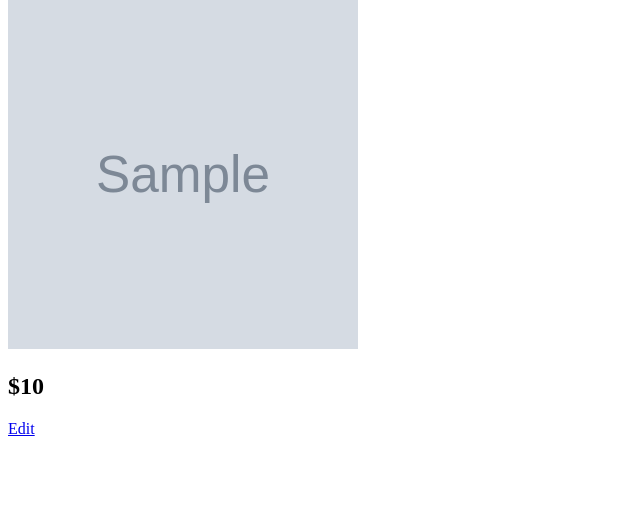
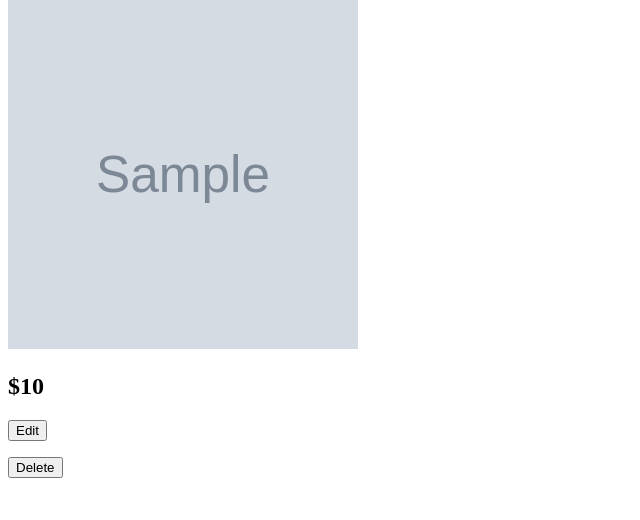
Before and after one commit to Evansdava/Contractor, a Flask app: template templates/listings_show.html in a window 1280 px wide. Shown: the part 107-627 px from the top of the page, without its empty margins (0-640 px from the left). Run offline with Flask 2, Linux system fonts and the light colour scheme; the template is opened without the code that fills it: most values are stand-ins (such as "Sample title", 1, 10 or a date in 2020); grey boxes marked "Sample" are stand-in pictures.

Commit message:
Users can delete listings

```diff
--- a/app.py
+++ b/app.py
@@ -12,7 +12,7 @@ listings = db.listings
 
 
 @app.route("/")
-def index():
+def listings_index():
     """Return homepage"""
     return render_template("listings_index.html", listings=listings.find())
 
@@ -65,5 +65,12 @@ def listings_edit(listing_id):
                            title="Edit listing")
 
 
+@app.route('/listings/<listing_id>/delete', methods=['POST'])
+def listings_delete(listing_id):
+    """Delete one listing."""
+    listings.delete_one({'_id': ObjectId(listing_id)})
+    return redirect(url_for('listings_index'))
+
+
 if __name__ == "__main__":
     app.run(debug=True)
--- a/templates/listings_edit.html
+++ b/templates/listings_edit.html
@@ -3,8 +3,6 @@
 {% block title %}Edit Listing{% endblock %}
 
 {% block body %}
-
-{% block content %}
     <form method='POST' action='/listings/{{listing._id}}'>
         {% include 'partials/listings_form.html' %}
     </form>
--- a/templates/listings_show.html
+++ b/templates/listings_show.html
@@ -1,10 +1,15 @@
 {% extends 'base.html' %}
 
 {% block body %}
-<a href='/'>Back to Home</a>
-<h1>{{ listing.name }}</h1>
-<img src="{{ listing.image }}" alt="Listing Image" width="350" height="350">
-<h2>${{ listing.price }}</h2>
+    <a href='/'>Back to Home</a>
+    <h1>{{ listing.name }}</h1>
+    <img src="{{ listing.image }}" alt="Listing Image" width="350" height="350">
+    <h2>${{ listing.price }}</h2>
 
-<p><a href='/listings/{{ listing._id }}/edit'>Edit</a></p>
+    <p><form action="/listings/{{ listing._id }}/edit">
+        <button type="submit">Edit</button>
+    </form></p>
+    <p><form method='POST' action='/listings/{{ listing._id }}/delete'>
+        <button type='submit'>Delete</button>
+    </form></p>
 {% endblock %}
```
